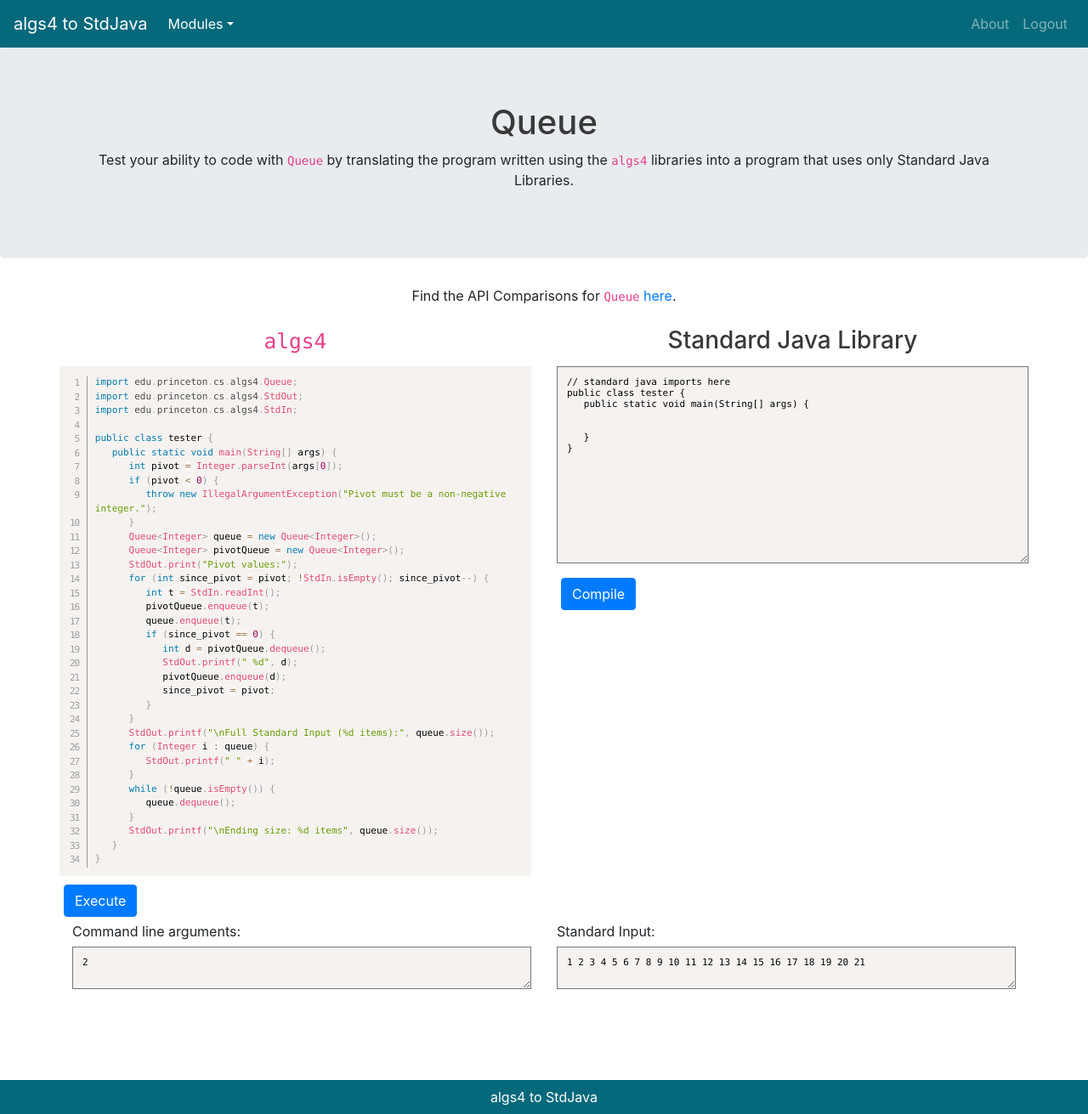
After one commit to nfinkle/algs4-to-stdjava, a Flask app: page /modules/queue/test.html in a window 1280 px wide. The commit adds this page. Shown: the whole page at 85% size. Run offline with Flask 2, Linux system fonts and the light colour scheme; parts of the project's set-up code (start-up, migrations or seed data) failed here and were passed over; some libraries are stand-ins or nearby versions.

Commit message:
Finished stack/queue tests

```diff
--- a/app.py
+++ b/app.py
@@ -142,6 +142,7 @@ def run_code():
     is_algs4 = request.args.get("is_algs4", default=False, type=inputs.boolean)
     command_args = request.args.get("args", "")
     stdin = request.args.get("stdin", "")
+    print(stdin)
     result = _execute_code(text, is_algs4, command_args, stdin)
     if result is None:
         return jsonify("", "Timeout error. Code took too long to run.")
@@ -294,6 +295,14 @@ public class tester {
    }
 }"""
 
+empty_class = """// standard java imports here
+public class tester {
+   public static void main(String[] args) {
+
+
+   }
+}"""
+
 
 @app.route('/code_base.html')
 def show_code_base():
@@ -317,6 +326,24 @@ public class tester {
     tests = [{"arg": "18", "out": ["0\n18\n", ""]}, {
         "arg": "2", "out": ["0\n2\n", ""]}]
     return render_template('code_pages/code_base.html', is_about=False, algs4_content=code_text, test_stdjava=sample_stdjava, default_command_args=default_command_args, default_stdin=9, tests=tests)
+
+
+@app.route('/modules/stack/test.html')
+def show_stack_test():
+    default_command_args = 0
+    default_stdin = "1 2 3 4 5 6 7 8 9 10 11 12 13 14 15 16 17 18 19 20 21"
+    tests = [{"arg": "18", "out": ["0\n10\n18\n", ""], "stdin": "10"}, {
+        "arg": "2", "out": ["0\n2\n", "", ""], "stdin": ""}]
+    return render_template("code_pages/stack.html", is_about=False,  test_stdjava=empty_class, default_command_args=default_command_args, default_stdin=default_stdin, tests=tests)
+
+
+@app.route('/modules/queue/test.html')
+def show_queue_test():
+    default_command_args = 2
+    default_stdin = "1 2 3 4 5 6 7 8 9 10 11 12 13 14 15 16 17 18 19 20 21"
+    tests = [{"arg": "18", "out": ["0\n10\n18\n", ""], "stdin": "10"}, {
+        "arg": "2", "out": ["0\n2\n", "", ""], "stdin": ""}]
+    return render_template("code_pages/queue.html", is_about=False,  test_stdjava=empty_class, default_command_args=default_command_args, default_stdin=default_stdin, tests=tests)
 
 
 @app.route('/modules/hashmap/test.html')
--- /dev/null
+++ b/templates/code_pages/queue.html
@@ -0,0 +1,38 @@
+{% extends "code_pages/code_base.html" %}
+{% set class_name = "Queue" %}
+{% set api_url = url_for('show_queue') %}
+{% set algs4_content =
+"import edu.princeton.cs.algs4.Queue;
+import edu.princeton.cs.algs4.StdOut;
+import edu.princeton.cs.algs4.StdIn;
+
+public class tester {
+   public static void main(String[] args) {
+      int pivot = Integer.parseInt(args[0]);
+      if (pivot < 0) {
+         throw new IllegalArgumentException(\"Pivot must be a non-negative integer.\");
+      }
+      Queue<Integer> queue = new Queue<Integer>();
+      Queue<Integer> pivotQueue = new Queue<Integer>();
+      StdOut.print(\"Pivot values:\");
+      for (int since_pivot = pivot; !StdIn.isEmpty(); since_pivot--) {
+         int t = StdIn.readInt();
+         pivotQueue.enqueue(t);
+         queue.enqueue(t);
+         if (since_pivot == 0) {
+            int d = pivotQueue.dequeue();
+            StdOut.printf(\" %d\", d);
+            pivotQueue.enqueue(d);
+            since_pivot = pivot;
+         }
+      }
+      StdOut.printf(\"\\nFull Standard Input (%d items):\", queue.size());
+      for (Integer i : queue) {
+         StdOut.printf(\" \" + i);
+      }
+      while (!queue.isEmpty()) {
+         queue.dequeue();
+      }
+      StdOut.printf(\"\\nEnding size: %d items\", queue.size());
+   }
+}" %}
--- a/templates/index.html
+++ b/templates/index.html
@@ -9,6 +9,8 @@
 
 {% block content %}
 <div class="container text-center">
+
+	<h1>Modules</h1>
 	<h2>Input/Output</h2><br>
 	{% set io_cells = [
 			{"title": "System.out/err", "subtitle": "StdOut", "description": "Print text to <code>stdout</code> or <code>stderr</code>."|safe, "pbar_name":"print", "show_fname": "show_system_out"},
```
Also changed, not shown: templates/code_pages/stack.html (added, +36 -0 lines).
